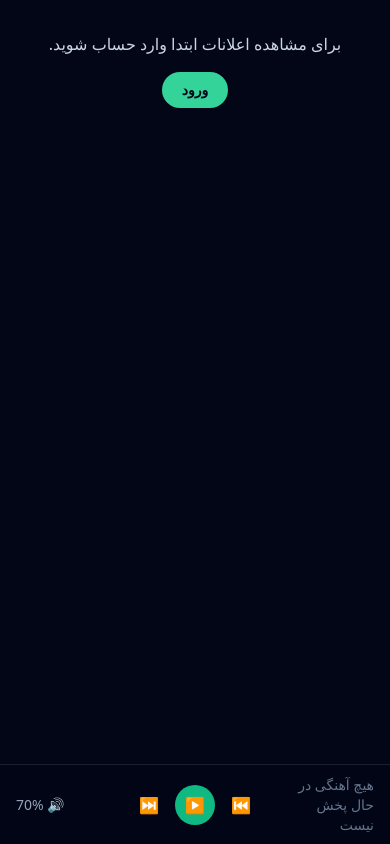
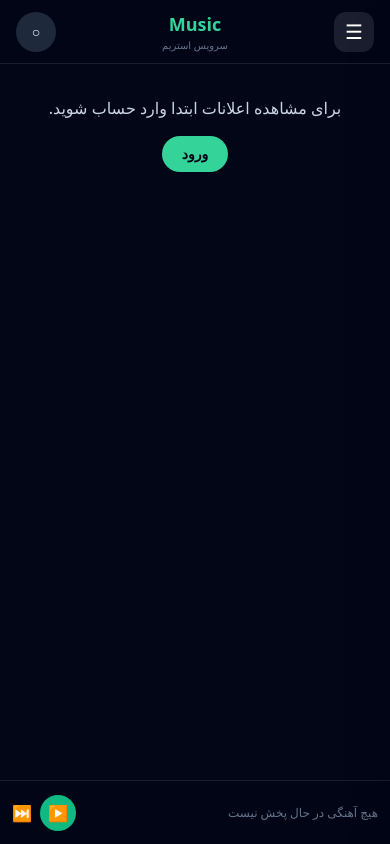
Before and after one commit to S2speed/web-project, a Next.js app in the folder music-app/: page /notifications in a window 390 px wide. Built offline with nearby package versions, Linux system fonts and the light colour scheme.

Commit message:
responsivenes review

```diff
--- a/music-app/src/components/layout/AppShell.jsx
+++ b/music-app/src/components/layout/AppShell.jsx
@@ -26,9 +26,9 @@ export default function AppShell({ children }) {
   }
 
   return (
-    <div className="flex h-full overflow-hidden">
+    <div className="flex h-full min-h-screen overflow-hidden">
       <Sidebar />
-      <main className="flex-1 overflow-y-auto pb-24">{children}</main>
+      <main className="min-w-0 flex-1 overflow-y-auto pb-20 pt-16 md:pb-24 lg:pt-0">{children}</main>
       <Footer />
     </div>
   );
--- a/music-app/src/components/layout/Footer.jsx
+++ b/music-app/src/components/layout/Footer.jsx
@@ -6,12 +6,12 @@ export default function Footer() {
   const { currentSong, isPlaying, togglePlay, previous, next } = usePlayer();
 
   return (
-    <footer className="fixed bottom-0 left-0 right-0 z-50 h-20 border-t border-white/10 bg-slate-950/95 text-white backdrop-blur">
-      <div className="mx-auto flex h-full items-center justify-between px-4">
-        <div className="flex w-1/4 items-center gap-3">
+    <footer className="fixed bottom-0 left-0 right-0 z-50 h-16 border-t border-white/10 bg-slate-950/95 text-white backdrop-blur md:h-20">
+      <div className="mx-auto flex h-full items-center justify-between gap-2 px-3 md:px-4">
+        <div className="flex min-w-0 flex-1 items-center gap-2 md:w-1/3 md:flex-none md:gap-3">
           {currentSong ? (
             <>
-              <div className="h-12 w-12 overflow-hidden rounded-xl bg-white/10">
+              <div className="h-10 w-10 shrink-0 overflow-hidden rounded-lg bg-white/10 md:h-12 md:w-12 md:rounded-xl">
                 {currentSong.cover ? <img src={currentSong.cover} alt={currentSong.title} className="h-full w-full object-cover" /> : null}
               </div>
               <div className="min-w-0">
@@ -20,27 +20,28 @@ export default function Footer() {
               </div>
             </>
           ) : (
-            <span className="text-sm text-slate-500">هیچ آهنگی در حال پخش نیست</span>
+            <span className="truncate text-xs text-slate-500 md:text-sm">هیچ آهنگی در حال پخش نیست</span>
           )}
         </div>
 
-        <div className="flex items-center gap-4">
-          <button type="button" onClick={previous} className="transition-colors hover:text-emerald-400">
+        <div className="flex shrink-0 items-center gap-2 sm:gap-4">
+          <button type="button" aria-label="آهنگ قبلی" onClick={previous} className="hidden transition-colors hover:text-emerald-400 sm:block">
             ⏮
           </button>
           <button
             type="button"
+            aria-label={isPlaying ? 'توقف پخش' : 'پخش'}
             onClick={togglePlay}
-            className="flex h-10 w-10 items-center justify-center rounded-full bg-emerald-500 text-white transition hover:bg-emerald-400"
+            className="flex h-9 w-9 items-center justify-center rounded-full bg-emerald-500 text-white transition hover:bg-emerald-400 md:h-10 md:w-10"
           >
             {isPlaying ? '⏸' : '▶️'}
           </button>
-          <button type="button" onClick={next} className="transition-colors hover:text-emerald-400">
+          <button type="button" aria-label="آهنگ بعدی" onClick={next} className="transition-colors hover:text-emerald-400">
             ⏭
           </button>
         </div>
 
-        <div className="flex w-1/4 justify-end">
+        <div className="hidden w-1/3 justify-end md:flex">
           <span className="text-sm text-slate-400">🔊 70%</span>
         </div>
       </div>
--- a/music-app/src/components/layout/Sidebar.jsx
+++ b/music-app/src/components/layout/Sidebar.jsx
@@ -1,5 +1,6 @@
 'use client';
 
+import { useEffect, useState } from 'react';
 import Link from 'next/link';
 import { usePathname } from 'next/navigation';
 import { useUser } from '@/contexts/UserContext';
@@ -16,6 +17,11 @@ const mainMenu = [
 export default function Sidebar() {
   const pathname = usePathname();
   const { user, isLoading } = useUser();
+  const [isOpen, setIsOpen] = useState(false);
+
+  useEffect(() => {
+    setIsOpen(false);
+  }, [pathname]);
 
   const roleMenu = [];
 
@@ -30,32 +36,8 @@ export default function Sidebar() {
   const profileMenu = user ? [{ href: `/profile/${user.id}`, label: 'نمایه کاربری', icon: '👤' }] : [];
   const allMenu = [...mainMenu, ...profileMenu, ...roleMenu];
 
-  return (
-    <aside className="hidden w-64 shrink-0 flex-col border-l border-white/10 bg-slate-950/95 p-4 text-white backdrop-blur md:flex">
-      <div className="mb-8 text-center">
-        <h1 className="text-2xl font-bold text-emerald-400">Music</h1>
-        <p className="text-xs text-slate-400">سرویس استریم</p>
-      </div>
-
-      {user && !isLoading && (
-        <div className="mb-6 rounded-2xl border border-white/10 bg-white/5 p-3">
-          <div className="flex items-center gap-3">
-            <div className="flex h-10 w-10 items-center justify-center overflow-hidden rounded-full bg-slate-700">
-              {user.avatar ? (
-                <img src={user.avatar} alt={user.displayName} className="h-full w-full object-cover" />
-              ) : (
-                <span className="text-lg font-semibold">{user.displayName?.[0]}</span>
-              )}
-            </div>
-            <div>
-              <p className="text-sm font-semibold">{user.displayName}</p>
-              <p className="text-xs text-slate-400">{user.role === ROLES.ARTIST ? 'هنرمند' : 'کاربر'}</p>
-            </div>
-          </div>
-        </div>
-      )}
-
-      <nav className="space-y-1">
+  const navigation = (
+    <nav className="space-y-1" aria-label="منوی اصلی">
       {allMenu.map((item) => {
         const isActive = pathname === item.href;
 
@@ -63,16 +45,90 @@ export default function Sidebar() {
           <Link
             key={item.href}
             href={item.href}
-              className={`flex items-center gap-3 rounded-xl px-3 py-2 text-sm transition-colors ${
+            className={`flex items-center gap-3 rounded-xl px-3 py-2.5 text-sm transition-colors ${
               isActive ? 'bg-emerald-500 text-slate-950' : 'text-slate-300 hover:bg-white/5 hover:text-white'
             }`}
           >
-              <span>{item.icon}</span>
+            <span aria-hidden="true">{item.icon}</span>
             <span>{item.label}</span>
           </Link>
         );
       })}
     </nav>
+  );
+
+  return (
+    <>
+      <header className="fixed inset-x-0 top-0 z-40 flex h-16 items-center justify-between border-b border-white/10 bg-slate-950/95 px-4 text-white backdrop-blur lg:hidden">
+        <button
+          type="button"
+          onClick={() => setIsOpen(true)}
+          aria-label="باز کردن منوی اصلی"
+          aria-expanded={isOpen}
+          className="flex h-10 w-10 items-center justify-center rounded-xl bg-white/10 text-xl transition hover:bg-white/15"
+        >
+          ☰
+        </button>
+        <Link href="/" className="text-center" aria-label="صفحه خانه">
+          <span className="block text-lg font-black text-emerald-400">Music</span>
+          <span className="block text-[10px] text-slate-500">سرویس استریم</span>
+        </Link>
+        <Link
+          href={user ? `/profile/${user.id}` : '/login'}
+          aria-label={user ? 'نمایه کاربری' : 'ورود'}
+          className="flex h-10 w-10 items-center justify-center overflow-hidden rounded-full bg-slate-800 text-sm font-bold"
+        >
+          {user?.avatar ? <img src={user.avatar} alt="" className="h-full w-full object-cover" /> : user?.displayName?.[0] || '○'}
+        </Link>
+      </header>
+
+      {isOpen && (
+        <button
+          type="button"
+          aria-label="بستن منوی اصلی"
+          onClick={() => setIsOpen(false)}
+          className="fixed inset-0 z-[55] bg-slate-950/75 backdrop-blur-sm lg:hidden"
+        />
+      )}
+
+      <aside className={`fixed inset-y-0 right-0 z-[60] flex w-[min(19rem,88vw)] flex-col border-l border-white/10 bg-slate-950 p-4 text-white shadow-2xl transition-transform duration-200 lg:hidden ${isOpen ? 'translate-x-0' : 'translate-x-full'}`}>
+        <div className="mb-6 flex items-center justify-between">
+          <div><h1 className="text-xl font-bold text-emerald-400">Music</h1><p className="text-xs text-slate-400">منوی اصلی</p></div>
+          <button type="button" onClick={() => setIsOpen(false)} aria-label="بستن" className="rounded-xl bg-white/10 px-3 py-1 text-2xl hover:bg-white/15">×</button>
+        </div>
+        {user && !isLoading && <UserCard user={user} />}
+        <div className="mt-5 overflow-y-auto">{navigation}</div>
       </aside>
+
+      <aside className="hidden w-64 shrink-0 flex-col border-l border-white/10 bg-slate-950/95 p-4 text-white backdrop-blur lg:flex">
+        <div className="mb-8 text-center">
+          <h1 className="text-2xl font-bold text-emerald-400">Music</h1>
+          <p className="text-xs text-slate-400">سرویس استریم</p>
+        </div>
+
+        {user && !isLoading && <UserCard user={user} />}
+        <div className="mt-5 overflow-y-auto">{navigation}</div>
+      </aside>
+    </>
   );
 }
+
+function UserCard({ user }) {
+  const roleLabels = {
+    [ROLES.ARTIST]: 'هنرمند',
+    [ROLES.ADMIN]: 'مدیر سامانه',
+    [ROLES.SUPPORT]: 'پشتیبان',
+    [ROLES.LISTENER]: 'شنونده',
+  };
+
+  return (
+    <Link href={`/profile/${user.id}`} className="block rounded-2xl border border-white/10 bg-white/5 p-3 transition hover:bg-white/10">
+      <div className="flex items-center gap-3">
+        <div className="flex h-10 w-10 shrink-0 items-center justify-center overflow-hidden rounded-full bg-slate-700">
+          {user.avatar ? <img src={user.avatar} alt="" className="h-full w-full object-cover" /> : <span className="text-lg font-semibold">{user.displayName?.[0]}</span>}
+        </div>
+        <div className="min-w-0"><p className="truncate text-sm font-semibold">{user.displayName}</p><p className="text-xs text-slate-400">{roleLabels[user.role] || 'کاربر'}</p></div>
+      </div>
+    </Link>
+  );
+}
```
Lines whose indentation alone changed are shown as unchanged.
